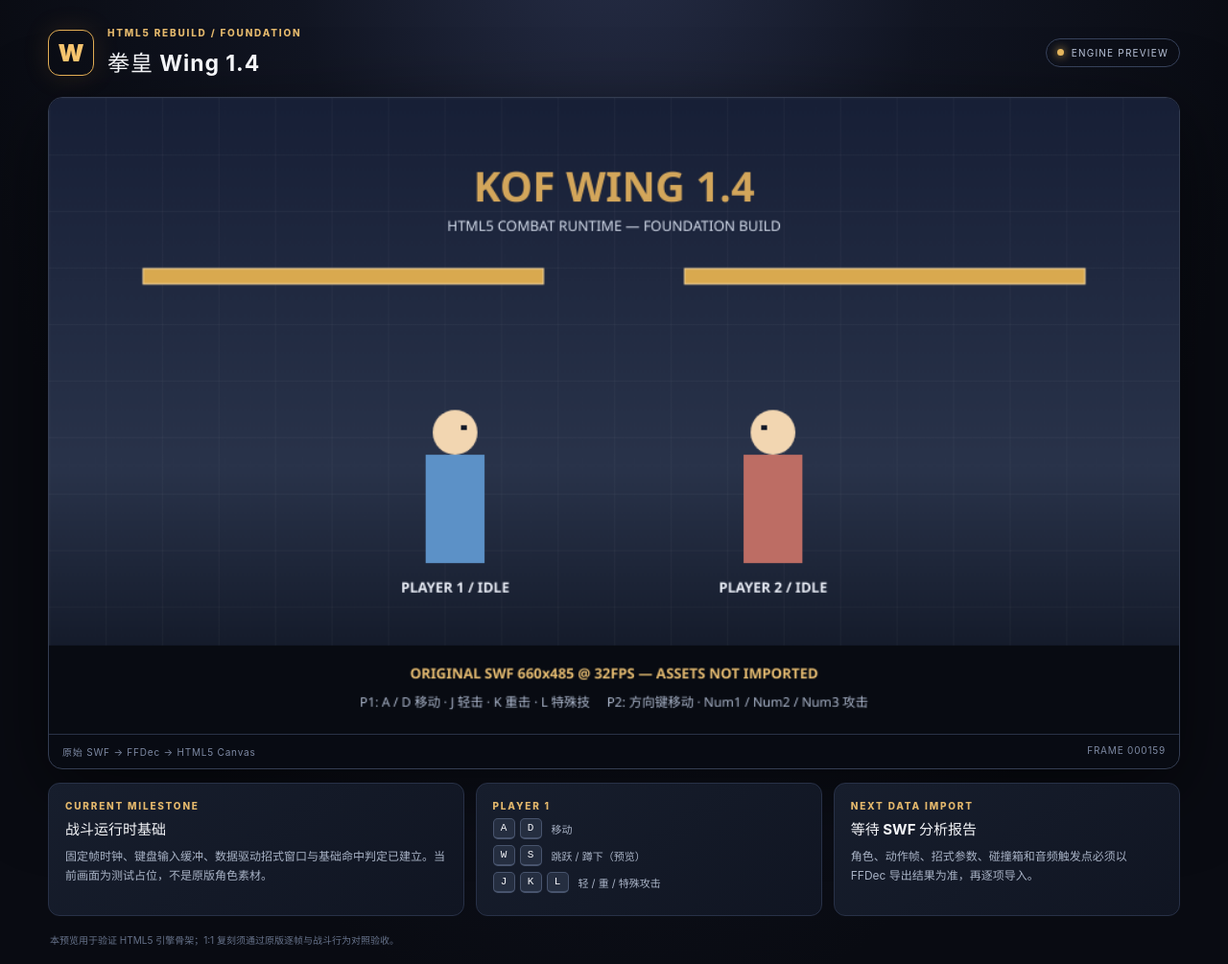
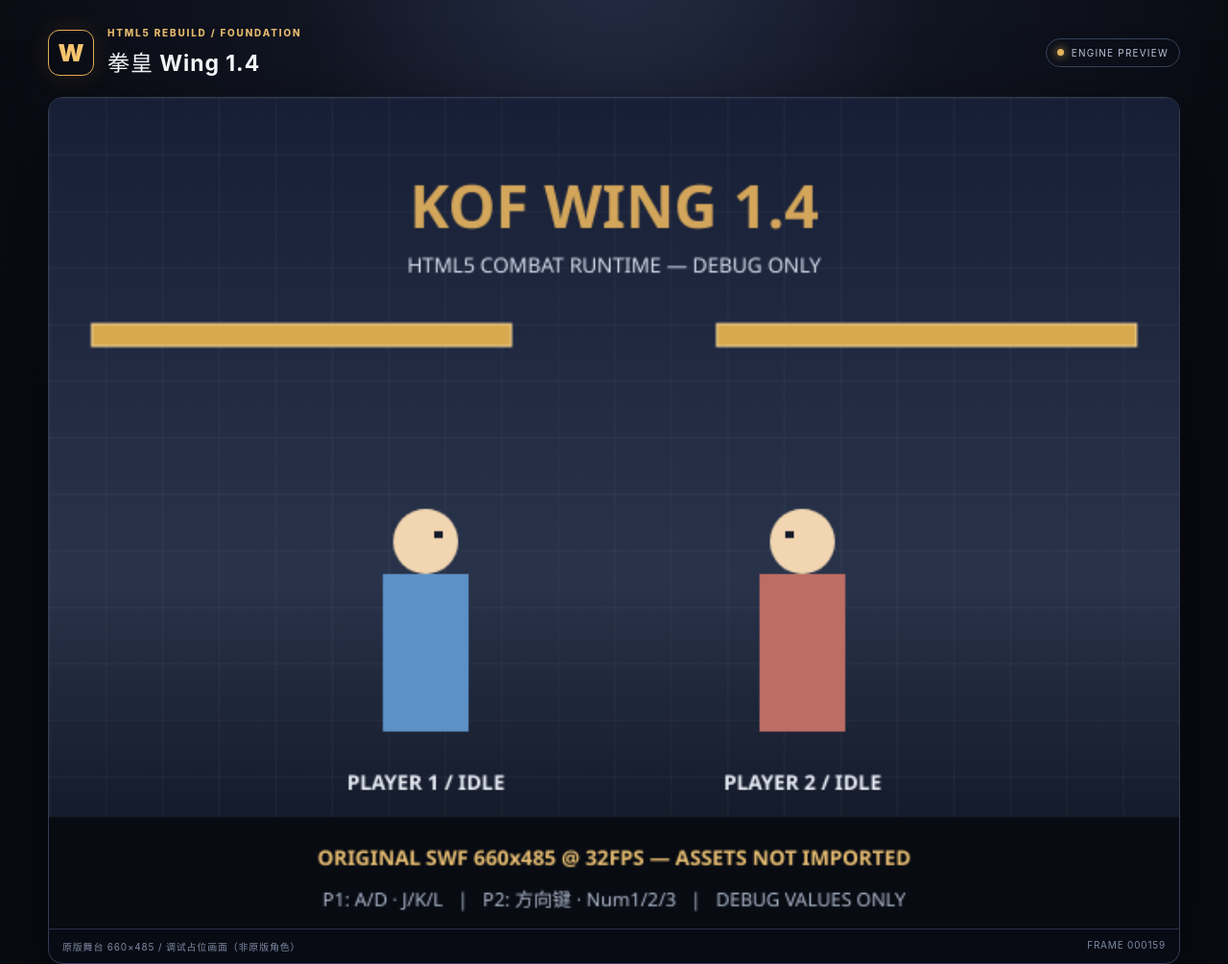
Before and after one commit to mjw3177109/quanwangwing, a website with bundled scripts: page web/index.html in a window 1280 px wide. Shown: the top 1005 px of the page at 96% size. Built offline with nearby package versions, Linux system fonts and the light colour scheme.

Commit message:
M1: align HTML5 debug Canvas to verified 660x485 SWF stage (#51)

```diff
--- a/web/index.html
+++ b/web/index.html
@@ -21,9 +21,9 @@
     </header>
 
     <section class="stage-wrap" aria-label="游戏预览舞台">
-      <canvas id="game" width="960" height="540" aria-label="格斗引擎预览画布"></canvas>
+      <canvas id="game" width="660" height="485" aria-label="格斗引擎预览画布"></canvas>
       <div class="stage-caption">
-        <span>原始 SWF → FFDec → HTML5 Canvas</span>
+        <span>原版舞台 660×485 / 调试占位画面（非原版角色）</span>
         <span id="frame-counter">FRAME 000000</span>
       </div>
     </section>
--- a/web/src/main.js
+++ b/web/src/main.js
@@ -4,13 +4,18 @@
 import { ORIGINAL_SWF_STAGE } from "./engine/OriginalStage.js";
 
 const canvas = document.querySelector("#game");
+// Keep the intrinsic bitmap at the byte-verified SWF RECT; CSS scales it responsively.
+canvas.width = ORIGINAL_SWF_STAGE.width;
+canvas.height = ORIGINAL_SWF_STAGE.height;
+const STAGE_WIDTH = ORIGINAL_SWF_STAGE.width;
+const STAGE_HEIGHT = ORIGINAL_SWF_STAGE.height;
 const context = canvas.getContext("2d");
 const frameCounter = document.querySelector("#frame-counter");
 const input = new InputBuffer(window);
 const combat = new CombatRuntime();
 
-combat.addFighter("P1", { x: 345, facing: 1 });
-combat.addFighter("P2", { x: 615, facing: -1 });
+combat.addFighter("P1", { x: 220, facing: 1 });
+combat.addFighter("P2", { x: 440, facing: -1 });
 
 const moves = {
   light: { startup: 3, active: 2, recovery: 8, damage: 45, range: 112, hitstun: 12, pushback: 16 },
@@ -54,7 +59,7 @@
 
 function drawFighter(fighter, color, label) {
   const x = fighter.x;
-  const y = 395;
+  const y = 370;
   context.save();
   context.translate(x, y);
   context.scale(fighter.facing, 1);
@@ -75,47 +80,47 @@
   context.fillStyle = "#e9edf6";
   context.font = "bold 12px Segoe UI, sans-serif";
   context.textAlign = "center";
-  context.fillText(label + " / " + fighter.state.toUpperCase(), x, 420);
+  context.fillText(label + " / " + fighter.state.toUpperCase(), x, 404);
 }
 
 function render() {
-  const gradient = context.createLinearGradient(0, 0, 0, 540);
+  const gradient = context.createLinearGradient(0, 0, 0, STAGE_HEIGHT);
   gradient.addColorStop(0, "#171f36");
   gradient.addColorStop(0.58, "#29334a");
   gradient.addColorStop(1, "#0b101c");
   context.fillStyle = gradient;
-  context.fillRect(0, 0, 960, 540);
+  context.fillRect(0, 0, STAGE_WIDTH, STAGE_HEIGHT);
 
   context.fillStyle = "#ffffff08";
-  for (let x = 0; x < 960; x += 48) context.fillRect(x, 0, 1, 470);
-  for (let y = 0; y < 470; y += 48) context.fillRect(0, y, 960, 1);
+  for (let x = 0; x < STAGE_WIDTH; x += 33) context.fillRect(x, 0, 1, 420);
+  for (let y = 0; y < 420; y += 33) context.fillRect(0, y, STAGE_WIDTH, 1);
 
   context.fillStyle = "#d3a65b";
   context.font = "900 35px Segoe UI, sans-serif";
   context.textAlign = "center";
-  context.fillText("KOF WING 1.4", 480, 88);
+  context.fillText("KOF WING 1.4", STAGE_WIDTH / 2, 76);
   context.fillStyle = "#d6deed";
   context.font = "12px Segoe UI, sans-serif";
-  context.fillText("HTML5 COMBAT RUNTIME — FOUNDATION BUILD", 480, 113);
+  context.fillText("HTML5 COMBAT RUNTIME — DEBUG ONLY", STAGE_WIDTH / 2, 102);
 
   const p1 = combat.getFighter("P1");
   const p2 = combat.getFighter("P2");
-  drawHealth(80, 145, 340, p1);
-  drawHealth(540, 145, 340, p2);
+  drawHealth(25, 132, 245, p1);
+  drawHealth(390, 132, 245, p2);
   drawFighter(p1, "#5c91c7", "PLAYER 1");
   drawFighter(p2, "#bd6d64", "PLAYER 2");
 
   context.fillStyle = "#080b12";
-  context.fillRect(0, 465, 960, 75);
+  context.fillRect(0, 420, STAGE_WIDTH, STAGE_HEIGHT - 420);
   context.fillStyle = "#e7bd72";
   context.font = "bold 12px Segoe UI, sans-serif";
-  context.fillText("ORIGINAL SWF 660x485 @ 32FPS — ASSETS NOT IMPORTED", 480, 493);
+  context.fillText("ORIGINAL SWF 660x485 @ 32FPS — ASSETS NOT IMPORTED", STAGE_WIDTH / 2, 448);
   context.fillStyle = "#aeb9ce";
   context.font = "11px Segoe UI, sans-serif";
-  context.fillText("P1: A / D 移动 · J 轻击 · K 重击 · L 特殊技     P2: 方向键移动 · Num1 / Num2 / Num3 攻击", 480, 517);
+  context.fillText("P1: A/D · J/K/L   |   P2: 方向键 · Num1/2/3   |   DEBUG VALUES ONLY", STAGE_WIDTH / 2, 472);
 }
 
-// Match the source SWF simulation tick; the 960x540 canvas remains a debug-only viewport.
+// Match the source SWF tick and intrinsic RECT; visuals and combat values remain debug-only.
 const loop = new FixedStepLoop({ update, render, stepMs: 1000 / ORIGINAL_SWF_STAGE.frameRate });
 loop.start();
 
--- a/web/src/style.css
+++ b/web/src/style.css
@@ -17,7 +17,7 @@
 .status { display: inline-flex; align-items: center; gap: 8px; padding: 8px 11px; border: 1px solid #36415a; border-radius: 999px; color: #b9c3d8; font-size: 10px; letter-spacing: .12em; }
 .status i { width: 7px; height: 7px; border-radius: 50%; background: #e5b65d; box-shadow: 0 0 10px #e5b65d; }
 .stage-wrap { overflow: hidden; border: 1px solid #343d52; border-radius: 15px; background: #080b13; box-shadow: 0 22px 80px #0008; }
-canvas { display: block; width: 100%; height: auto; aspect-ratio: 16 / 9; }
+canvas { display: block; width: 100%; height: auto; }
 .stage-caption { display: flex; justify-content: space-between; gap: 12px; padding: 10px 14px; border-top: 1px solid #293247; color: #7e8aa4; font-size: 10px; letter-spacing: .08em; }
 .info-grid { display: grid; grid-template-columns: 1.2fr 1fr 1fr; gap: 12px; margin-top: 14px; }
 .panel { min-height: 132px; padding: 17px; border: 1px solid #283147; border-radius: 12px; background: linear-gradient(145deg, #171e2d, #101522); }
```
Also changed, not shown: docs/PORTING_PLAN.md (+2 -2 lines), web/test/stage.test.js (+14 -0 lines).
